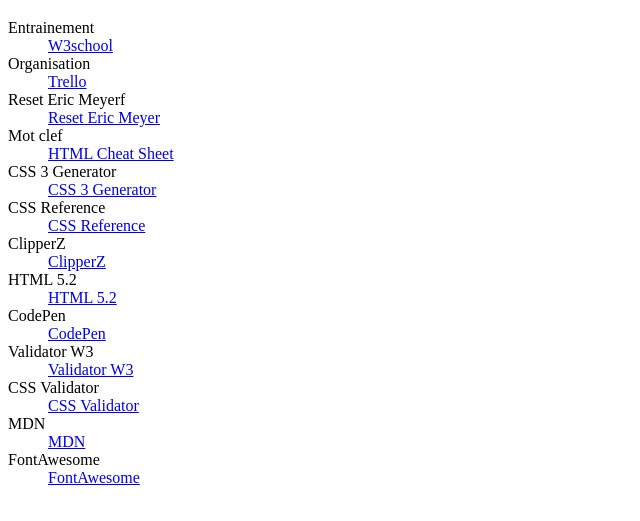
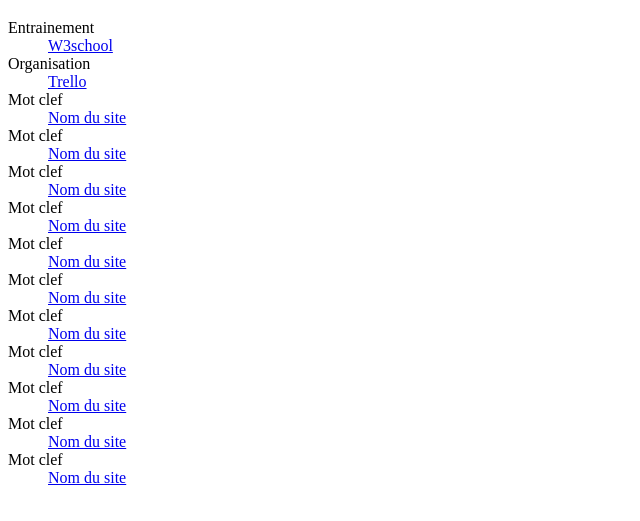
Before and after one commit to gitman2015/signetsSURESNES, a plain HTML site: page index.html in a window 1280 px wide. Shown: the part 61-582 px from the top of the page, without its empty margins (0-640 px from the left). Drawn offline with Linux system fonts and the light colour scheme.

Commit message:
Revert "Update Liens test"
This reverts commit dd94df527a6c4415b1f00a2e685d0a6ef37e8e9a.

```diff
--- a/index.html
+++ b/index.html
@@ -18,38 +18,30 @@
             <dt>Organisation</dt>
             <dd><a href="https://trello.com/login" target="_blank">Trello</a></dd>
 
-            <dt>Reset Eric Meyerf</dt>
-            <dd><a href="https://meyerweb.com/eric/tools/css/reset/" target="_blank">Reset Eric Meyer</a></dd>
+            <dt>Mot clef</dt>
+            <dd><a href="#" target="_blank">Nom du site</a></dd>
 
             <dt>Mot clef</dt>
-            <dd><a href="https://htmlcheatsheet.com/" target="_blank">HTML Cheat Sheet</a></dd>
+            <dd><a href="#" target="_blank">Nom du site</a></dd>
 
-            <dt>CSS 3 Generator</dt>
-            <dd><a href="https://css3generator.com/" target="_blank">CSS 3 Generator</a></dd>
-
-            <dt>CSS Reference</dt>
-            <dd><a href="https://cssreference.io/" target="_blank">CSS Reference</a></dd>
-
-            <dt>ClipperZ</dt>
-            <dd><a href="https://clipperz.is/" target="_blank">ClipperZ</a></dd>
-
-            <dt>HTML 5.2</dt>
-            <dd><a href="https://www.w3.org/TR/html52/" target="_blank">HTML 5.2</a></dd>
-
-            <dt>CodePen</dt>
-            <dd><a href="https://codepen.io/pen/" target="_blank">CodePen</a></dd>
-
-            <dt>Validator W3</dt>
-            <dd><a href="https://validator.w3.org/" target="_blank">Validator W3</a></dd>
-
-            <dt>CSS Validator</dt>
-            <dd><a href="https://jigsaw.w3.org/css-validator/" target="_blank">CSS Validator</a></dd>
-
-            <dt>MDN</dt>
-            <dd><a href="https://developer.mozilla.org/fr/" target="_blank">MDN</a></dd>
-
-            <dt>FontAwesome</dt>
-            <dd><a href="https://kit.fontawesome.com" target="_blank">FontAwesome</a></dd>
+            <dt>Mot clef</dt>
+            <dd><a href="#" target="_blank">Nom du site</a></dd>
+            <dt>Mot clef</dt>
+            <dd><a href="#" target="_blank">Nom du site</a></dd>
+            <dt>Mot clef</dt>
+            <dd><a href="#" target="_blank">Nom du site</a></dd>
+            <dt>Mot clef</dt>
+            <dd><a href="#" target="_blank">Nom du site</a></dd>
+            <dt>Mot clef</dt>
+            <dd><a href="#" target="_blank">Nom du site</a></dd>
+            <dt>Mot clef</dt>
+            <dd><a href="#" target="_blank">Nom du site</a></dd>
+            <dt>Mot clef</dt>
+            <dd><a href="#" target="_blank">Nom du site</a></dd>
+            <dt>Mot clef</dt>
+            <dd><a href="#" target="_blank">Nom du site</a></dd>
+            <dt>Mot clef</dt>
+            <dd><a href="#" target="_blank">Nom du site</a></dd>
         </dl>
     </main>
 </body>
```
